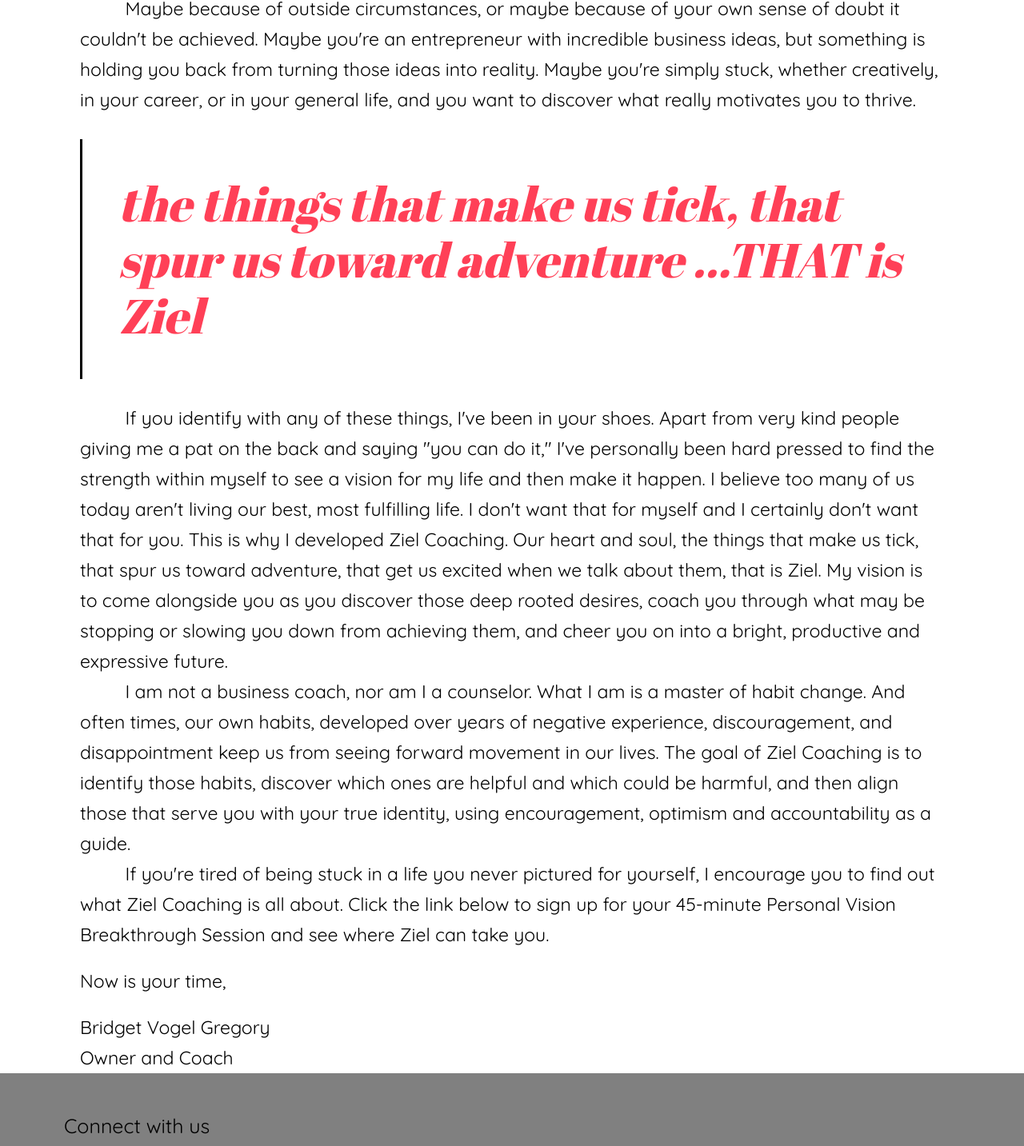
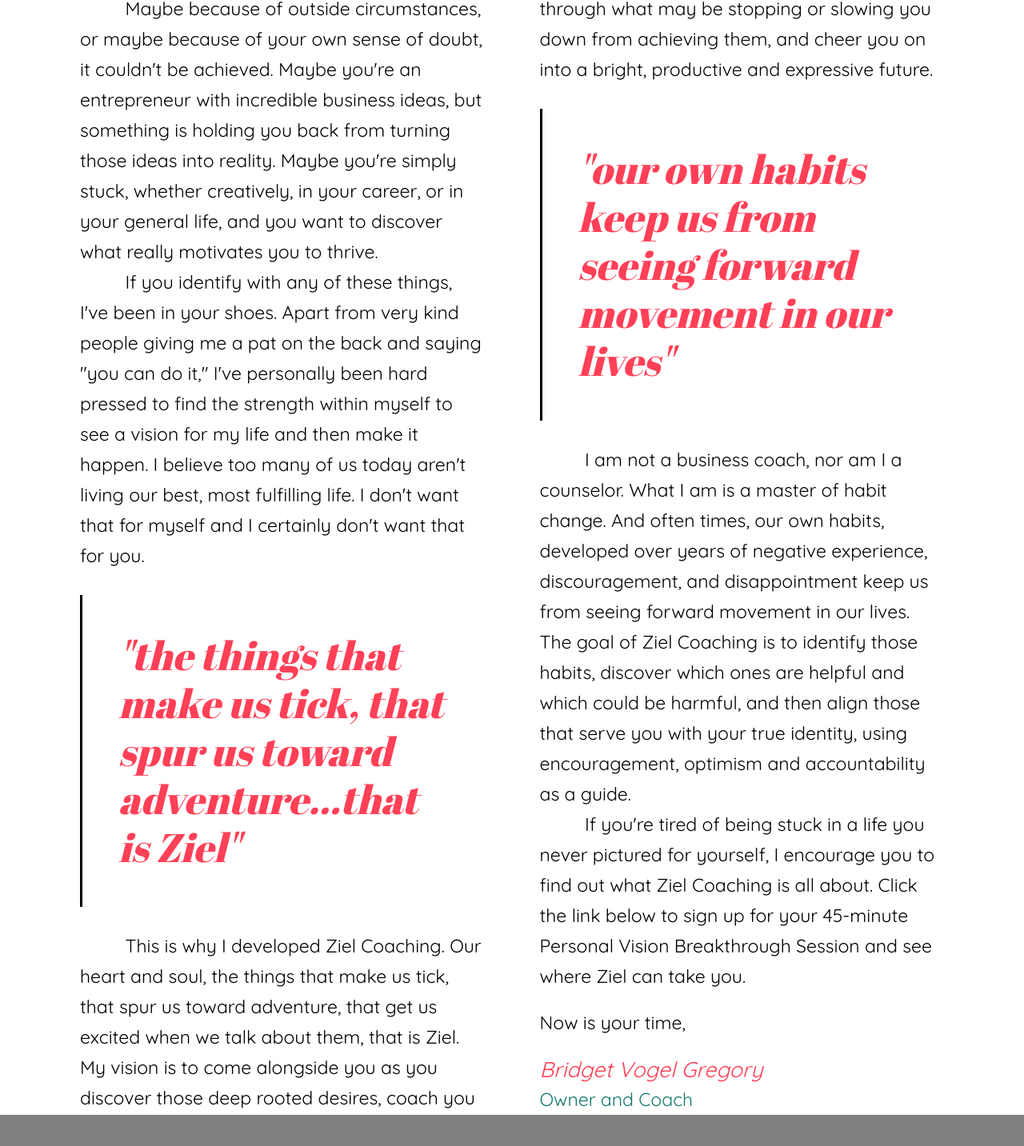
Before and after one commit to dylan-gregory/ziel-coaching, a React (Create React App) app: page /about in a window 1280 px wide. Shown: the part 728-2161 px from the top of the page at 80% size. Built offline with nearby package versions, Linux system fonts and the light colour scheme; a web font is replaced by a local one.

Commit message:
Making use of columned text for longer excerpts, sprucing up About page

```diff
--- a/src/App.css
+++ b/src/App.css
@@ -291,15 +291,23 @@
   font-size: 23px;
 }
 
+/************Add a media query to take the two column count out after like tablet width************/
+
 .about-p{
   margin-top: 50px;
   line-height: 38px;
+  -moz-column-count: 2;
+  -webkit-column-count: 2;
+  column-count: 2;
+  -moz-column-gap: 3em;
+  -webkit-column-gap: 3em;
+  column-gap: 3em;
 }
 
 .that-ziel{
   font-family: 'Abril Fatface';
-  font-size: 60px;
-  line-height: 70px;
+  font-size: 50px;
+  line-height: 60px;
   font-style: italic;
   color: #FF4057;
   padding: 45px;
@@ -340,6 +348,17 @@
   height: 600px;
 }
 
+.bridget{
+  font-size: 27px;
+  font-style: italic;
+  color: #FF4057;
+  /*157A6E*/
+}
+
+.owner{
+  color: #157A6E;
+}
+
 
 /*****************FOOTER*****************/
 
--- a/src/components/About.js
+++ b/src/components/About.js
@@ -14,16 +14,21 @@
 
 
           <div className="about-p">
-            &nbsp; &nbsp; &nbsp; &nbsp; &nbsp;Maybe because of outside circumstances, or maybe because of your own sense of doubt it couldn't be achieved. Maybe you're an entrepreneur with incredible business ideas, but something is holding you back from turning those ideas into reality. Maybe you're simply stuck, whether creatively, in your career, or in your general life, and you want to discover what really motivates you to thrive.
+            &nbsp; &nbsp; &nbsp; &nbsp; &nbsp;Maybe because of outside circumstances, or maybe because of your own sense of doubt, it couldn't be achieved. Maybe you're an entrepreneur with incredible business ideas, but something is holding you back from turning those ideas into reality. Maybe you're simply stuck, whether creatively, in your career, or in your general life, and you want to discover what really motivates you to thrive.
+
+
+          <div>
+            &nbsp; &nbsp; &nbsp; &nbsp; &nbsp;If you identify with any of these things, I've been in your shoes. Apart from very kind people giving me a pat on the back and saying "you can do it," I've personally been hard pressed to find the strength within myself to see a vision for my life and then make it happen. I believe too many of us today aren't living our best, most fulfilling life. I don't want that for myself and I certainly don't want that for you.
 
             <div className="that-ziel">
-              the things that make us tick,
-              that spur us toward adventure
-              ...THAT is Ziel
+              "the things that make us tick, that spur us toward adventure...that is Ziel"
             </div>
-          <div>
-            &nbsp; &nbsp; &nbsp; &nbsp; &nbsp;If you identify with any of these things, I've been in your shoes. Apart from very kind people giving me a pat on the back and saying "you can do it," I've personally been hard pressed to find the strength within myself to see a vision for my life and then make it happen. I believe too many of us today aren't living our best, most fulfilling life. I don't want that for myself and I certainly don't want that for you.
-            This is why I developed Ziel Coaching. Our heart and soul, the things that make us tick, that spur us toward adventure, that get us excited when we talk about them, that is Ziel. My vision is to come alongside you as you discover those deep rooted desires, coach you through what may be stopping or slowing you down from achieving them, and cheer you on into a bright, productive and expressive future.
+
+            &nbsp; &nbsp; &nbsp; &nbsp; &nbsp;This is why I developed Ziel Coaching. Our heart and soul, the things that make us tick, that spur us toward adventure, that get us excited when we talk about them, that is Ziel. My vision is to come alongside you as you discover those deep rooted desires, coach you through what may be stopping or slowing you down from achieving them, and cheer you on into a bright, productive and expressive future.
+          </div>
+
+            <div className="that-ziel">
+              "our own habits keep us from seeing forward movement in our lives"
             </div>
 
             <div>
@@ -35,8 +40,8 @@
 
             <div className="now">Now is your time,</div>
 
-          <div>Bridget Vogel Gregory</div>
-          Owner and Coach
+            <div className="bridget">Bridget Vogel Gregory</div>
+            <div className="owner">Owner and Coach</div>
           </div>
         </div>
       </div>
```
Lines whose indentation alone changed are shown as unchanged.
